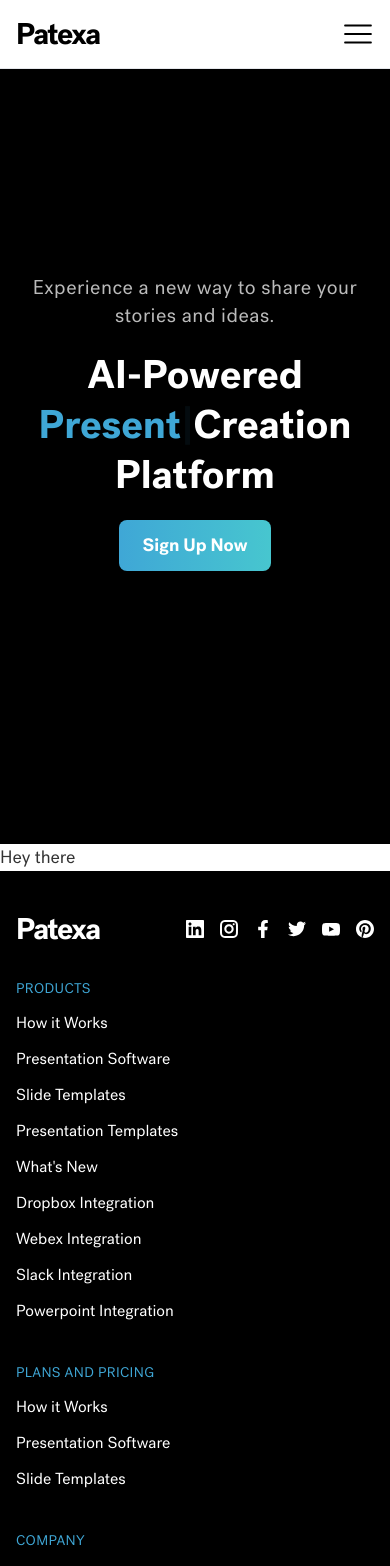
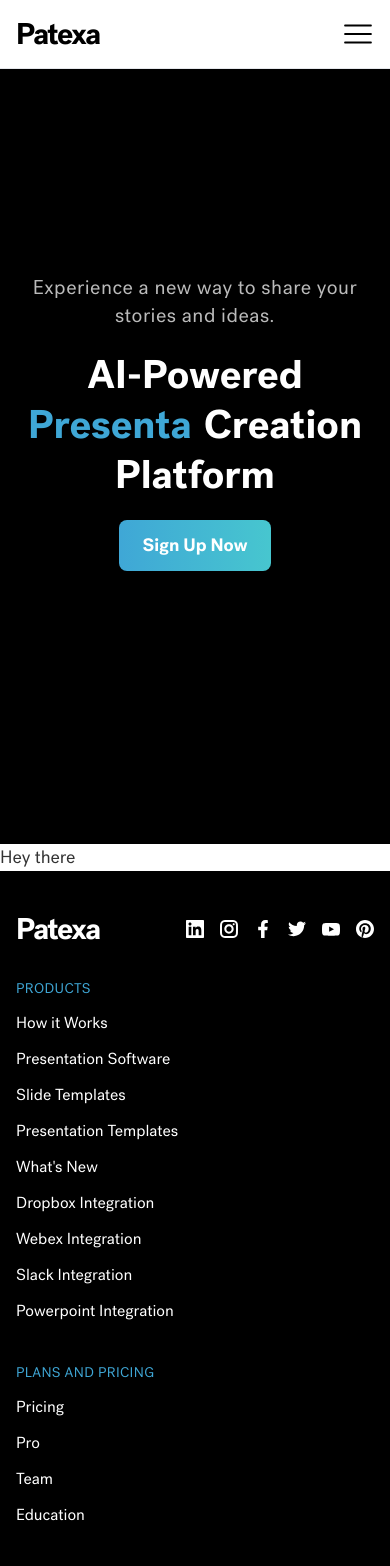
Before and after one commit to CZEJAY/demo, a Next.js app: page / in a window 390 px wide. Shown: the top 1566 px of the page. Built offline with nearby package versions, Linux system fonts and the light colour scheme.

Commit message:
initial commit

```diff
--- a/app/page.tsx
+++ b/app/page.tsx
@@ -2,7 +2,7 @@
 
 export default function Home() {
   return (
-    <main className="">
+    <main className="min-h-screen">
       <HeroSection />
       <h1>Hey there</h1>
     </main>
--- a/components/Landing Page/HeroSection.tsx
+++ b/components/Landing Page/HeroSection.tsx
@@ -5,7 +5,7 @@
 
 export function HeroSection() {
   return (
-    <section className="flex items-center justify-center h-screen p-4 bg-black text-silverGray">
+    <section className="flex items-center justify-center h-screen 2xl:h-[50rem] p-4 bg-black text-silverGray">
       <div className="max-content text-center">
         <div className="space-y-5 mb-5 lg:mb-10">
           <span className="text-xl tracking-wide">
--- a/components/shared/Header.tsx
+++ b/components/shared/Header.tsx
@@ -3,7 +3,7 @@
 
 export function Header() {
   return (
-    <header className="fixed top-0 left-0 right-0 p-4 max-md:px-4 lg:px-14 xl:px-28 bg-white z-10 text-black border-b border-b-red-charcoal">
+    <header className="fixed top-0 left-0 right-0 p-4 max-md:px-4 lg:px-14 xl:px-28 bg-white shadow-md z-10 text-black border-b border-b-red-charcoal">
       <div className="max-content flex items-center justify-between ">
         <Logo />
 
--- a/lib/data.tsx
+++ b/lib/data.tsx
@@ -20,9 +20,10 @@
 ];
 
 export const pricingLinks = [
-  { label: "How it Works", href: "#" },
-  { label: "Presentation Software", href: "#" },
-  { label: "Slide Templates", href: "#" },
+  { label: "Pricing", href: "#" },
+  { label: "Pro", href: "#" },
+  { label: "Team", href: "#" },
+  { label: "Education", href: "#" },
 ];
 
 export const companyLinks = [
```
